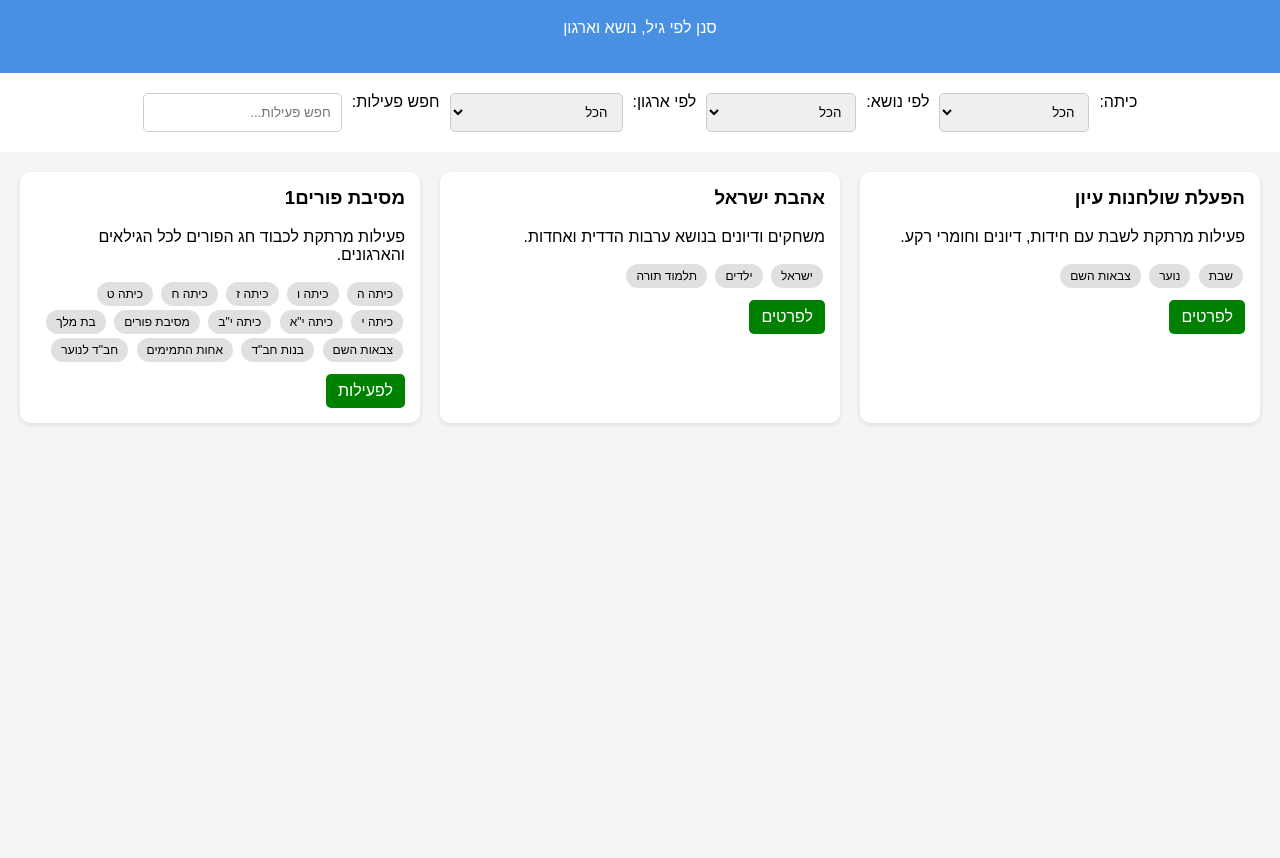
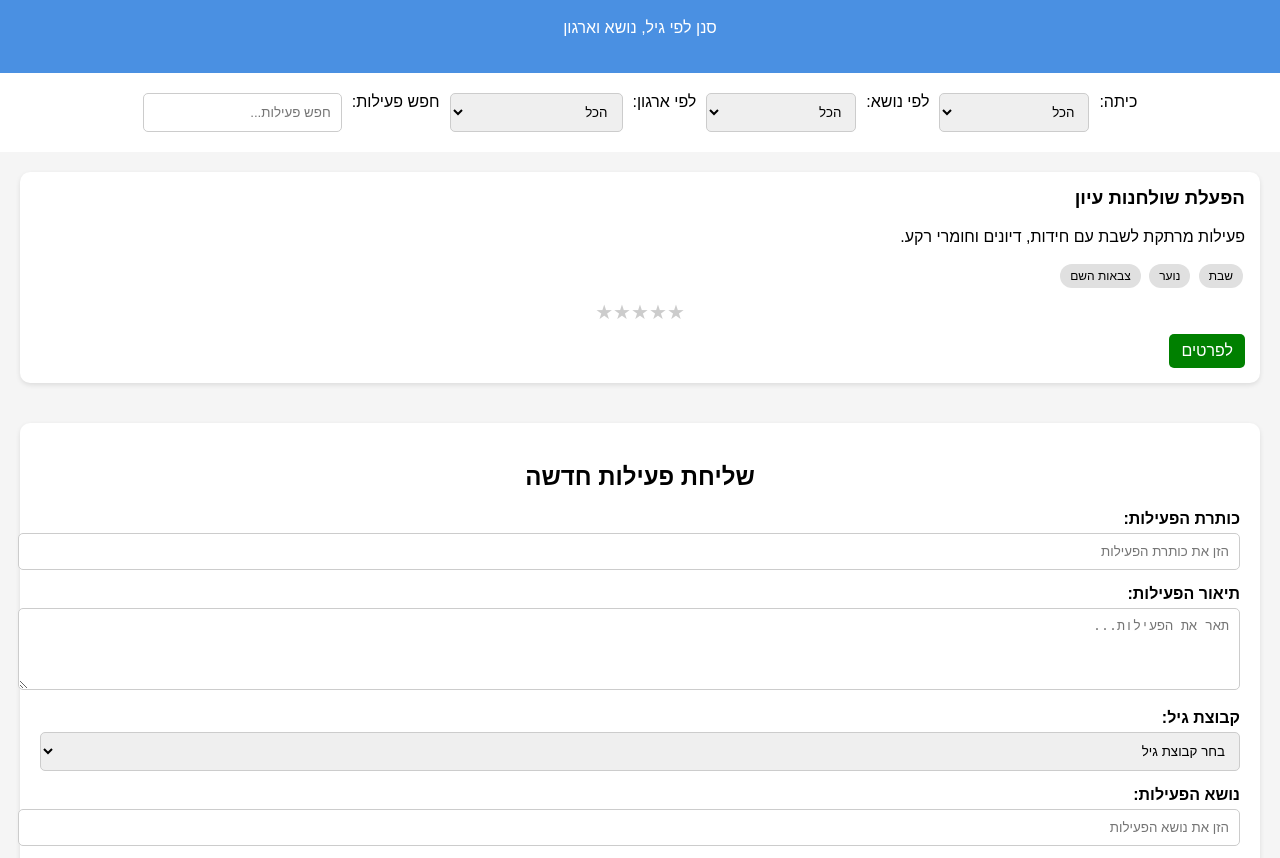
Before and after one commit to mushkawow/Madrichapeula, a plain HTML site: page index.html in a window 1280 px wide. Shown: the part 81-939 px from the top of the page. Before the commit the page ends 800 px from the top, so only its background shows below. Drawn offline with Linux system fonts and the light colour scheme.

Commit message:
Update index.html

```diff
--- a/index.html
+++ b/index.html
@@ -75,6 +75,55 @@
     .card a:hover {
       background-color: darkgreen;
     }
+    .rating {
+      display: flex;
+      justify-content: center;
+      margin-top: 10px;
+    }
+    .star {
+      font-size: 20px;
+      color: #ccc;
+      cursor: pointer;
+      transition: color 0.3s;
+    }
+    .star:hover,
+    .star.selected {
+      color: gold;
+    }
+    .submit-form {
+      background: #fff;
+      margin: 20px;
+      padding: 20px;
+      border-radius: 10px;
+      box-shadow: 0 2px 5px rgba(0, 0, 0, 0.1);
+    }
+    .submit-form h2 {
+      text-align: center;
+    }
+    .submit-form label {
+      display: block;
+      margin-bottom: 5px;
+      font-weight: bold;
+    }
+    .submit-form input,
+    .submit-form textarea,
+    .submit-form select,
+    .submit-form button {
+      width: 100%;
+      padding: 10px;
+      margin-bottom: 15px;
+      border: 1px solid #ccc;
+      border-radius: 5px;
+    }
+    .submit-form button {
+      background-color: #4a90e2;
+      color: white;
+      border: none;
+      cursor: pointer;
+    }
+    .submit-form button:hover {
+      background-color: #357ab8;
+    }
   </style>
 </head>
 <body>
@@ -139,67 +188,74 @@
         <span class="tag">נוער</span>
         <span class="tag">צבאות השם</span>
       </div>
+      <div class="rating">
+        <span class="star" data-value="1">★</span>
+        <span class="star" data-value="2">★</span>
+        <span class="star" data-value="3">★</span>
+        <span class="star" data-value="4">★</span>
+        <span class="star" data-value="5">★</span>
+      </div>
       <a href="activity1.html">לפרטים</a>
-    </div>
-    <div class="card" data-age="ילדים" data-topic="ישראל" data-org="תלמוד תורה">
-      <h3>אהבת ישראל</h3>
-      <p>משחקים ודיונים בנושא ערבות הדדית ואחדות.</p>
-      <div class="tags">
-        <span class="tag">ישראל</span>
-        <span class="tag">ילדים</span>
-        <span class="tag">תלמוד תורה</span>
-      </div>
-      <a href="activity2.html">לפרטים</a>
-    </div>
-    <div class="card" data-age="כיתה ה, כיתה ו, כיתה ז, כיתה ח, כיתה ט, כיתה י, כיתה י\"א, כיתה י\"ב" data-topic="מסיבת פורים" data-org="בת מלך, צבאות השם, בנות חב\"ד, אחות התמימים, חב\"ד לנוער">
-      <h3>מסיבת פורים1</h3>
-      <p>פעילות מרתקת לכבוד חג הפורים לכל הגילאים והארגונים.</p>
-      <div class="tags">
-        <span class="tag">כיתה ה</span>
-        <span class="tag">כיתה ו</span>
-        <span class="tag">כיתה ז</span>
-        <span class="tag">כיתה ח</span>
-        <span class="tag">כיתה ט</span>
-        <span class="tag">כיתה י</span>
-        <span class="tag">כיתה י"א</span>
-        <span class="tag">כיתה י"ב</span>
-        <span class="tag">מסיבת פורים</span>
-        <span class="tag">בת מלך</span>
-        <span class="tag">צבאות השם</span>
-        <span class="tag">בנות חב"ד</span>
-        <span class="tag">אחות התמימים</span>
-        <span class="tag">חב"ד לנוער</span>
-      </div>
-      <a href="מסיבת_פורים1.html">לפעילות</a>
     </div>
   </div>
 
+  <div class="submit-form">
+    <h2>שליחת פעילות חדשה</h2>
+    <form id="activityForm">
+      <label for="activityTitle">כותרת הפעילות:</label>
+      <input type="text" id="activityTitle" name="activityTitle" placeholder="הזן את כותרת הפעילות" required />
+
+      <label for="activityDescription">תיאור הפעילות:</label>
+      <textarea id="activityDescription" name="activityDescription" placeholder="תאר את הפעילות..." rows="4" required></textarea>
+
+      <label for="activityAgeGroup">קבוצת גיל:</label>
+      <select id="activityAgeGroup" name="activityAgeGroup" required>
+        <option value="">בחר קבוצת גיל</option>
+        <option value="ילדים">ילדים</option>
+        <option value="נוער">נוער</option>
+        <option value="מבוגרים">מבוגרים</option>
+      </select>
+
+      <label for="activityTopic">נושא הפעילות:</label>
+      <input type="text" id="activityTopic" name="activityTopic" placeholder="הזן את נושא הפעילות" required />
+
+      <label for="activityOrg">ארגון:</label>
+      <input type="text" id="activityOrg" name="activityOrg" placeholder="הזן את שם הארגון" required />
+
+      <button type="submit">שלח פעילות</button>
+    </form>
+  </div>
+
   <script>
-    const filters = ['age', 'topic', 'org'];
-    filters.forEach(filter => {
-      document.getElementById(`${filter}Filter`).addEventListener('change', filterActivities);
+    // דירוג כוכבים
+    document.querySelectorAll('.rating').forEach(rating => {
+      rating.querySelectorAll('.star').forEach(star => {
+        star.addEventListener('click', () => {
+          const value = star.getAttribute('data-value');
+          rating.querySelectorAll('.star').forEach(s => s.classList.remove('selected'));
+          for (let i = 0; i < value; i++) {
+            rating.children[i].classList.add('selected');
+          }
+          console.log(`דירוג שנבחר: ${value}`);
+        });
+      });
     });
-    document.getElementById('searchInput').addEventListener('input', filterActivities);
 
-    function filterActivities() {
-      const age = document.getElementById('ageFilter').value.trim().toLowerCase();
-      const topic = document.getElementById('topicFilter').value.trim().toLowerCase();
-      const org = document.getElementById('orgFilter').value.trim().toLowerCase();
-      const search = document.getElementById('searchInput').value.trim().toLowerCase();
-
-      document.querySelectorAll('.card').forEach(card => {
-        const matchAge = !age || card.dataset.age.toLowerCase().includes(age);
-        const matchTopic = !topic || card.dataset.topic.toLowerCase().includes(topic);
-        const matchOrg = !org || card.dataset.org.toLowerCase().includes(org);
-        const matchSearch = card.innerText.toLowerCase().includes(search);
-
-        if (matchAge && matchTopic && matchOrg && matchSearch) {
-          card.classList.remove('hidden');
-        } else {
-          card.classList.add('hidden');
-        }
-      });
-    }
+    // טיפול בטופס
+    const form = document.getElementById('activityForm');
+    form.addEventListener('submit', function(event) {
+      event.preventDefault();
+      const formData = {
+        title: form.activityTitle.value,
+        description: form.activityDescription.value,
+        ageGroup: form.activityAgeGroup.value,
+        topic: form.activityTopic.value,
+        organization: form.activityOrg.value,
+      };
+      console.log('פעילות נשלחה:', formData);
+      form.reset();
+      alert('הפעילות נשלחה בהצלחה!');
+    });
   </script>
 </body>
 </html>
```
